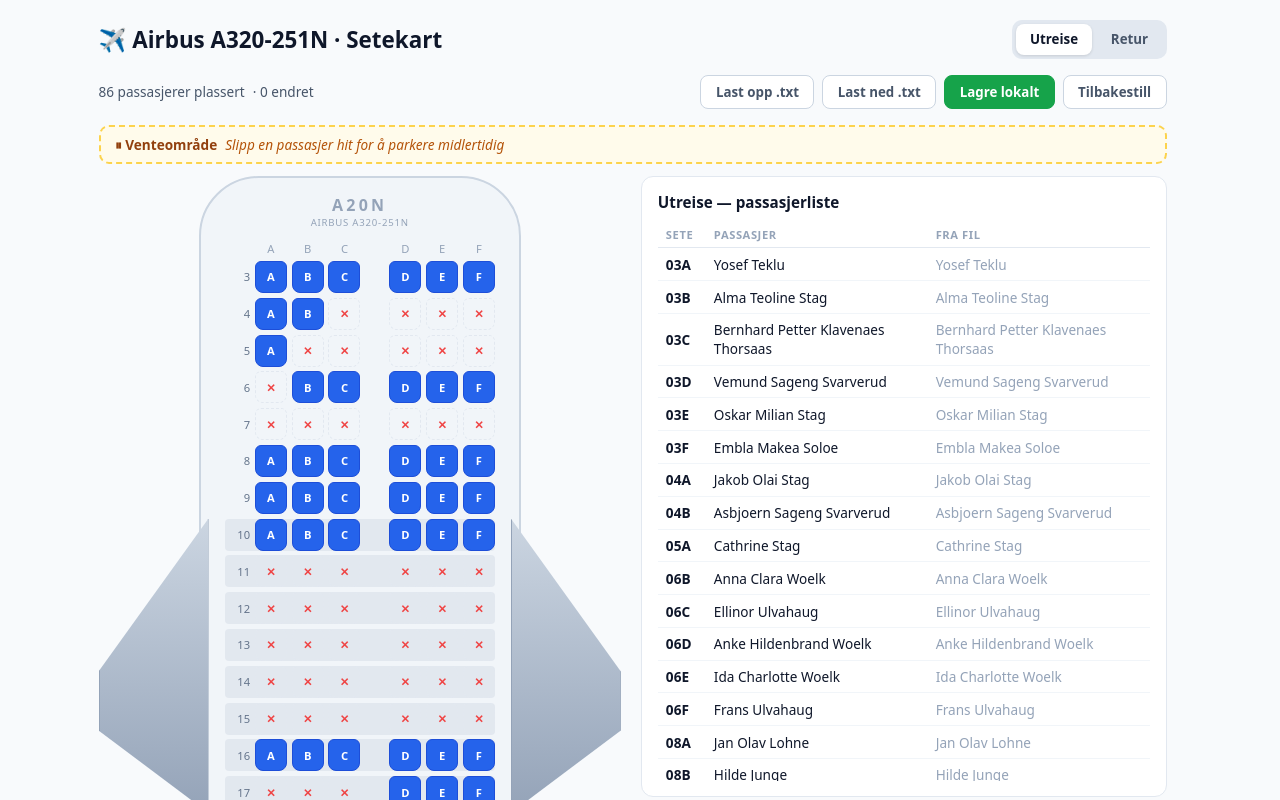
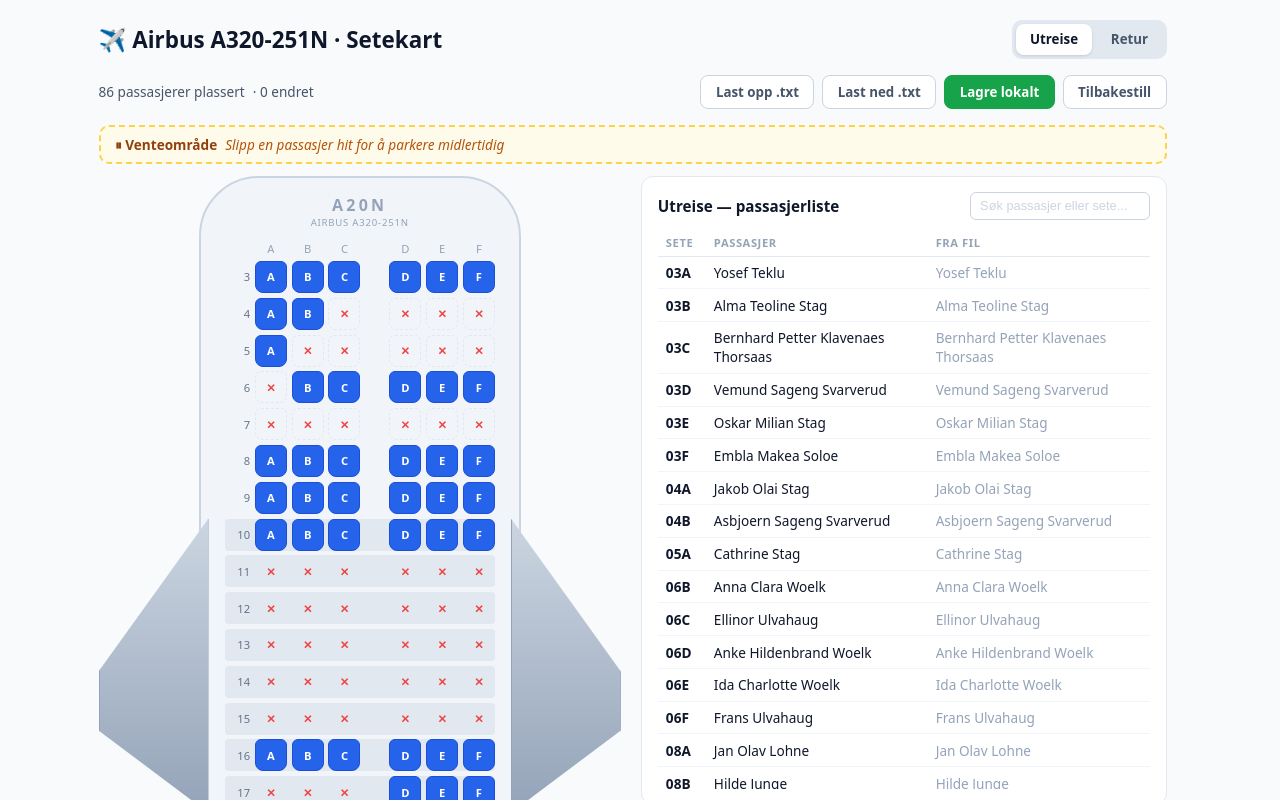
Before and after one commit to chrisnruud/fly, a Vue app: page / in a window 1280 px wide. Shown: the top 800 px of the page. Built offline with nearby package versions, Linux system fonts and the light colour scheme; the HTML template or start-up script is replaced by a standard one.

Commit message:
feat: add search functionality and hover effects for seat and holding area management

```diff
--- a/src/App.vue
+++ b/src/App.vue
@@ -1,5 +1,5 @@
 <script setup lang="ts">
-import { computed, ref, onMounted, onUnmounted } from 'vue'
+import { computed, ref, onMounted, onUnmounted, watch } from 'vue'
 import { useSeatStore } from './store'
 import SeatMap from './components/SeatMap.vue'
 import SeatPopup from './components/SeatPopup.vue'
@@ -10,11 +10,36 @@ const store = useSeatStore()
 
 const selectedSeat = ref<string | null>(null)
 const selectedHolding = ref<string | null>(null)
+const hoveredSeat = ref<string | null>(null)
 const savedNote = ref(false)
 const fileInput = ref<HTMLInputElement | null>(null)
+const tableScroll = ref<HTMLElement | null>(null)
+const seatRows = ref<Record<string, HTMLTableRowElement>>({})
+const searchQuery = ref('')
 const hasPassengersInHolding = computed(
   () => store.holding.outbound.length + store.holding.return.length > 0,
 )
+
+const filteredRows = computed(() => {
+  const query = searchQuery.value.toLowerCase().trim()
+  if (!query) return store.seatRows
+
+  return store.seatRows.filter((row) => {
+    const seatMatch = row.seat.toLowerCase().includes(query)
+    const passengerMatch = row.current && displayName(row.current).toLowerCase().includes(query)
+    const originalMatch = row.original && displayName(row.original).toLowerCase().includes(query)
+    return seatMatch || passengerMatch || originalMatch
+  })
+})
+
+const filteredHolding = computed(() => {
+  const query = searchQuery.value.toLowerCase().trim()
+  if (!query) return store.currentHolding
+
+  return store.currentHolding.filter((name) =>
+    displayName(name).toLowerCase().includes(query),
+  )
+})
 
 function onBeforeUnload(e: BeforeUnloadEvent) {
   if (store.dirty) e.preventDefault()
@@ -37,6 +62,35 @@ function closePopup() {
   selectedSeat.value = null
   selectedHolding.value = null
 }
+
+function setHoveredSeat(seat: string | null) {
+  hoveredSeat.value = seat
+}
+
+function setSeatRowRef(seat: string, el: unknown) {
+  if (el instanceof HTMLTableRowElement) {
+    seatRows.value[seat] = el
+    return
+  }
+  delete seatRows.value[seat]
+}
+
+function ensureHoveredRowVisible(seat: string | null) {
+  if (!seat) return
+  const row = seatRows.value[seat]
+  const container = tableScroll.value
+  if (!row || !container) return
+
+  const rowTop = row.offsetTop
+  const rowBottom = rowTop + row.offsetHeight
+  const viewTop = container.scrollTop
+  const viewBottom = viewTop + container.clientHeight
+  if (rowTop < viewTop || rowBottom > viewBottom) {
+    row.scrollIntoView({ block: 'nearest', behavior: 'smooth' })
+  }
+}
+
+watch(hoveredSeat, (seat) => ensureHoveredRowVisible(seat))
 
 function saveSession() {
   if (hasPassengersInHolding.value) {
@@ -144,12 +198,24 @@ async function onFileChosen(e: Event) {
 
     <main class="layout">
       <div class="plane-col">
-        <SeatMap @select="selectSeat" />
+        <SeatMap
+          :hovered-seat="hoveredSeat"
+          @select="selectSeat"
+          @hover="setHoveredSeat"
+        />
       </div>
 
       <section class="table-panel">
-        <h2>{{ store.flights.find((f) => f.id === store.flight)?.label }} — passasjerliste</h2>
-        <div class="table-scroll">
+        <div class="table-header">
+          <h2>{{ store.flights.find((f) => f.id === store.flight)?.label }} — passasjerliste</h2>
+          <input
+            v-model="searchQuery"
+            type="text"
+            placeholder="Søk passasjer eller sete..."
+            class="search-input"
+          />
+        </div>
+        <div ref="tableScroll" class="table-scroll">
           <table>
             <thead>
               <tr>
@@ -160,7 +226,7 @@ async function onFileChosen(e: Event) {
             </thead>
             <tbody>
               <tr
-                v-for="name in store.currentHolding"
+                v-for="name in filteredHolding"
                 :key="`holding-${name}`"
                 class="holding-row"
               >
@@ -169,10 +235,17 @@ async function onFileChosen(e: Event) {
                 <td class="original-cell">— venter —</td>
               </tr>
               <tr
-                v-for="row in store.seatRows"
+                v-for="row in filteredRows"
                 :key="row.seat"
-                :class="{ changed: row.changed, active: selectedSeat === row.seat }"
+                :ref="(el) => setSeatRowRef(row.seat, el)"
+                :class="{
+                  changed: row.changed,
+                  active: selectedSeat === row.seat,
+                  hovered: hoveredSeat === row.seat,
+                }"
                 @click="selectSeat(row.seat)"
+                @mouseenter="setHoveredSeat(row.seat)"
+                @mouseleave="setHoveredSeat(null)"
               >
                 <td class="seat-id">{{ row.seat }}</td>
                 <td>
@@ -313,6 +386,34 @@ h1 {
   margin: 0 0 0.6rem;
   font-size: 0.95rem;
 }
+.table-header {
+  display: flex;
+  gap: 0.5rem;
+  align-items: center;
+  margin-bottom: 0.6rem;
+}
+.table-header h2 {
+  margin: 0;
+  font-size: 0.95rem;
+  flex: 1;
+  min-width: 0;
+}
+.search-input {
+  padding: 0.35rem 0.6rem;
+  font-size: 0.8rem;
+  border: 1px solid #cbd5e1;
+  border-radius: 6px;
+  width: 180px;
+  color: #334155;
+}
+.search-input::placeholder {
+  color: #cbd5e1;
+}
+.search-input:focus {
+  outline: none;
+  border-color: #2563eb;
+  box-shadow: 0 0 0 2px rgba(37, 99, 235, 0.1);
+}
 .table-panel table {
   width: 100%;
   border-collapse: collapse;
@@ -361,6 +462,12 @@ h1 {
 .table-panel tbody tr.active {
   outline: 2px solid #2563eb;
   outline-offset: -2px;
+}
+.table-panel tbody tr.hovered {
+  background: #e0f2fe;
+}
+.table-panel tbody tr.changed.hovered {
+  background: #fde68a;
 }
 .table-panel .seat-id {
   font-weight: 700;
--- a/src/components/SeatMap.vue
+++ b/src/components/SeatMap.vue
@@ -13,7 +13,13 @@ import {
 } from '../layout'
 import { displayName } from '../format'
 
-const emit = defineEmits<{ select: [seat: string] }>()
+const props = defineProps<{
+  hoveredSeat?: string | null
+}>()
+const emit = defineEmits<{
+  select: [seat: string]
+  hover: [seat: string | null]
+}>()
 
 const store = useSeatStore()
 
@@ -51,6 +57,16 @@ function hideTip() {
 function onSeatClick(seat: string) {
   if (!store.availableSeats.has(seat)) return
   emit('select', seat)
+}
+
+function onSeatEnter(seat: string, e: MouseEvent) {
+  showTip(e, seat)
+  if (store.availableSeats.has(seat)) emit('hover', seat)
+}
+
+function onSeatLeave() {
+  hideTip()
+  emit('hover', null)
 }
 
 function onDragStart(seat: string, e: DragEvent) {
@@ -128,13 +144,14 @@ function onDragEnd() {
                 changed: store.availableSeats.has(seatId(row, c)) && store.isChanged(seatId(row, c)) && !!store.nameFor(seatId(row, c)),
                 dragging: dragging === seatId(row, c),
                 dragover: dragOver === seatId(row, c),
+                'linked-hover': props.hoveredSeat === seatId(row, c),
               }"
               :disabled="!store.availableSeats.has(seatId(row, c))"
               :draggable="!!store.nameFor(seatId(row, c))"
               @click="onSeatClick(seatId(row, c))"
-              @mouseenter="showTip($event, seatId(row, c))"
+              @mouseenter="onSeatEnter(seatId(row, c), $event)"
               @mousemove="moveTip"
-              @mouseleave="hideTip"
+              @mouseleave="onSeatLeave"
               @dragstart="onDragStart(seatId(row, c), $event)"
               @dragenter.prevent="onDragEnter(seatId(row, c))"
               @dragover.prevent
@@ -296,6 +313,11 @@ function onDragEnd() {
   outline-offset: 1px;
   border-color: #f59e0b;
 }
+.seat.linked-hover {
+  outline: 2px solid #0ea5e9;
+  outline-offset: 1px;
+  box-shadow: 0 0 0 3px rgba(14, 165, 233, 0.25);
+}
 /* When a drag is in progress, empty available seats glow green as valid drop targets */
 .drag-active .seat:not(.occupied):not(.unavailable):not(.dragging) {
   background: #dcfce7;
```
